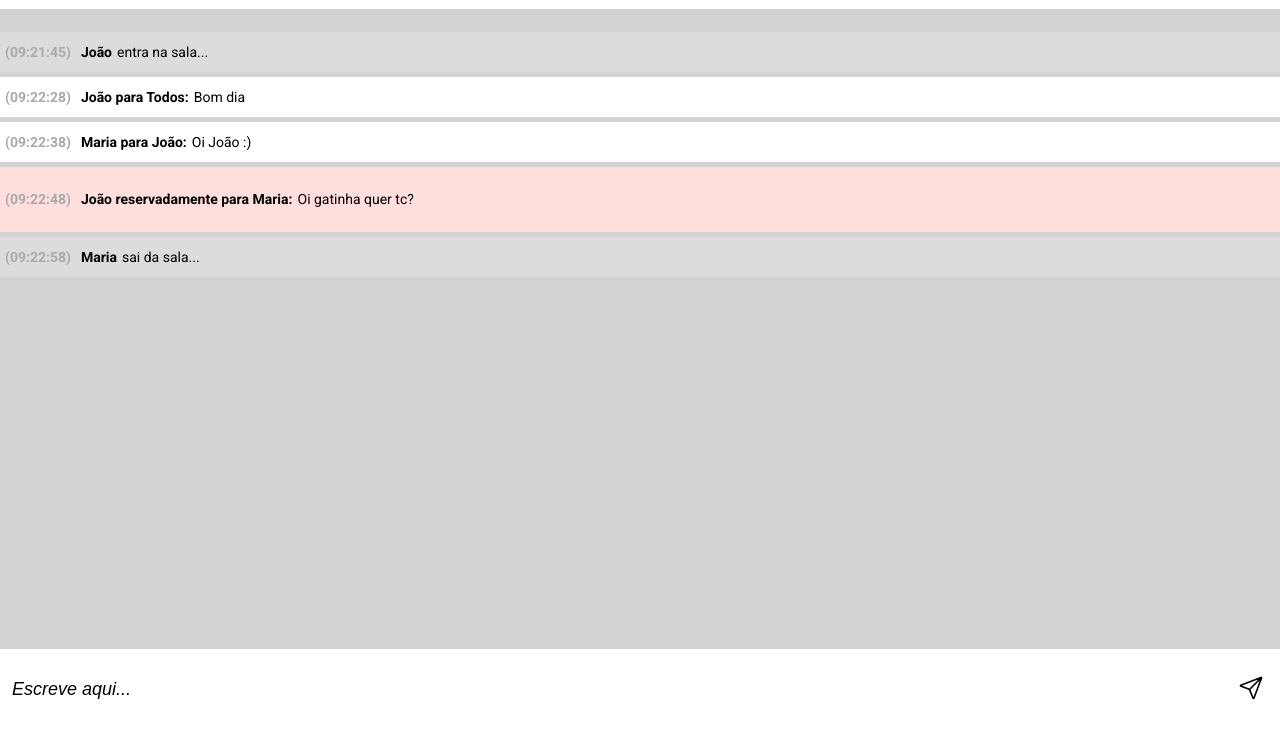
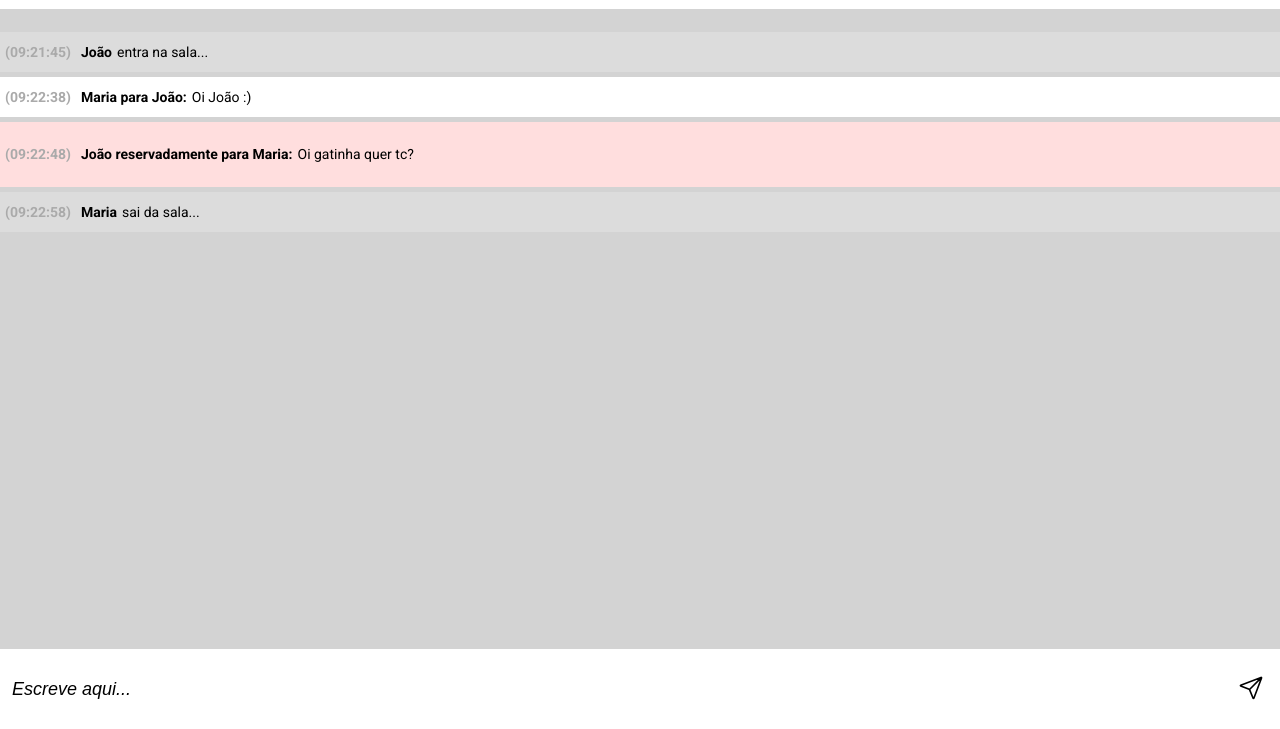
Before and after one commit to Henrique-Luiz61/BatePapo-Uol, a plain HTML site: page index.html in a window 1280 px wide. Shown: the part 71-800 px from the top of the page. Drawn offline with nearby package versions, Linux system fonts and the light colour scheme.

Commit message:
versão com layout e CSS

```diff
--- a/index.html
+++ b/index.html
@@ -31,12 +31,6 @@
             <h5>(09:21:45)</h5>
             <p>João</p>
             <h4>entra na sala...</h4>
-        </div>
-
-        <div data-test="message" class="mensagem">
-            <h5>(09:22:28)</h5>
-            <p>João para Todos: </p>
-            <h4>Bom dia</h4>
         </div>
 
         <div data-test="message" class="mensagem">
```
